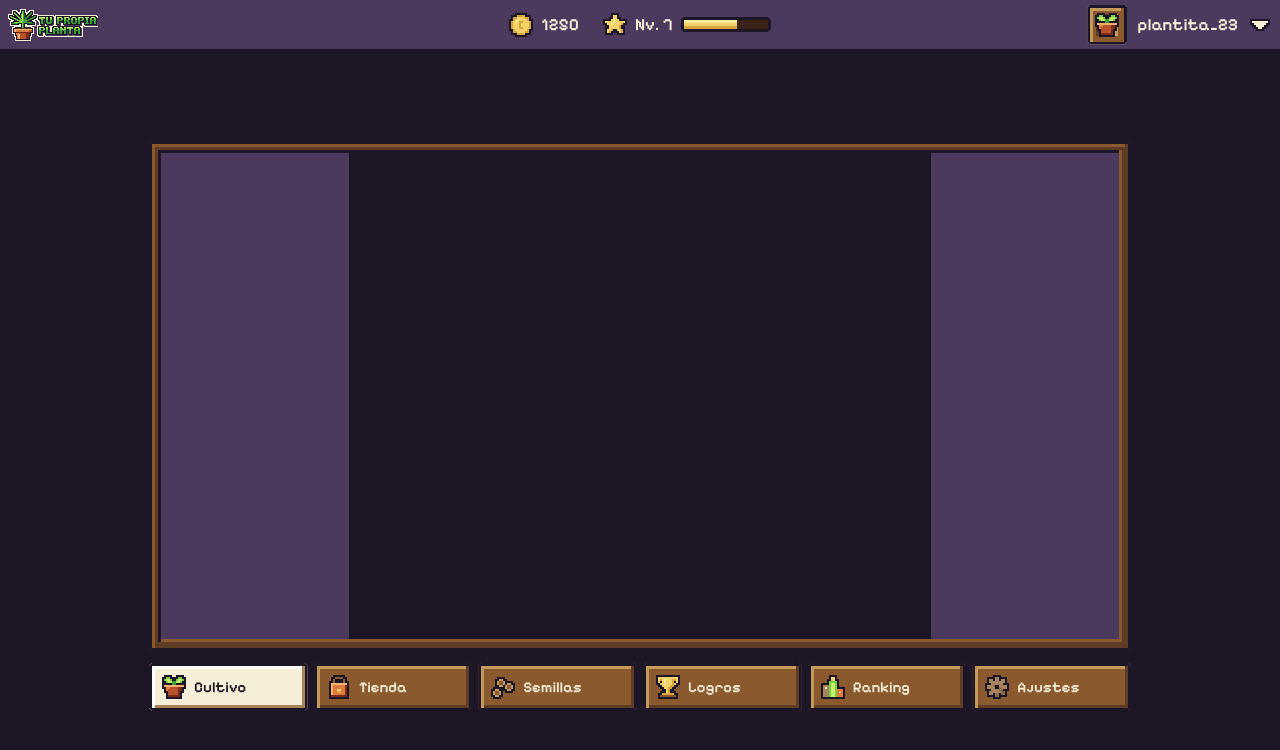
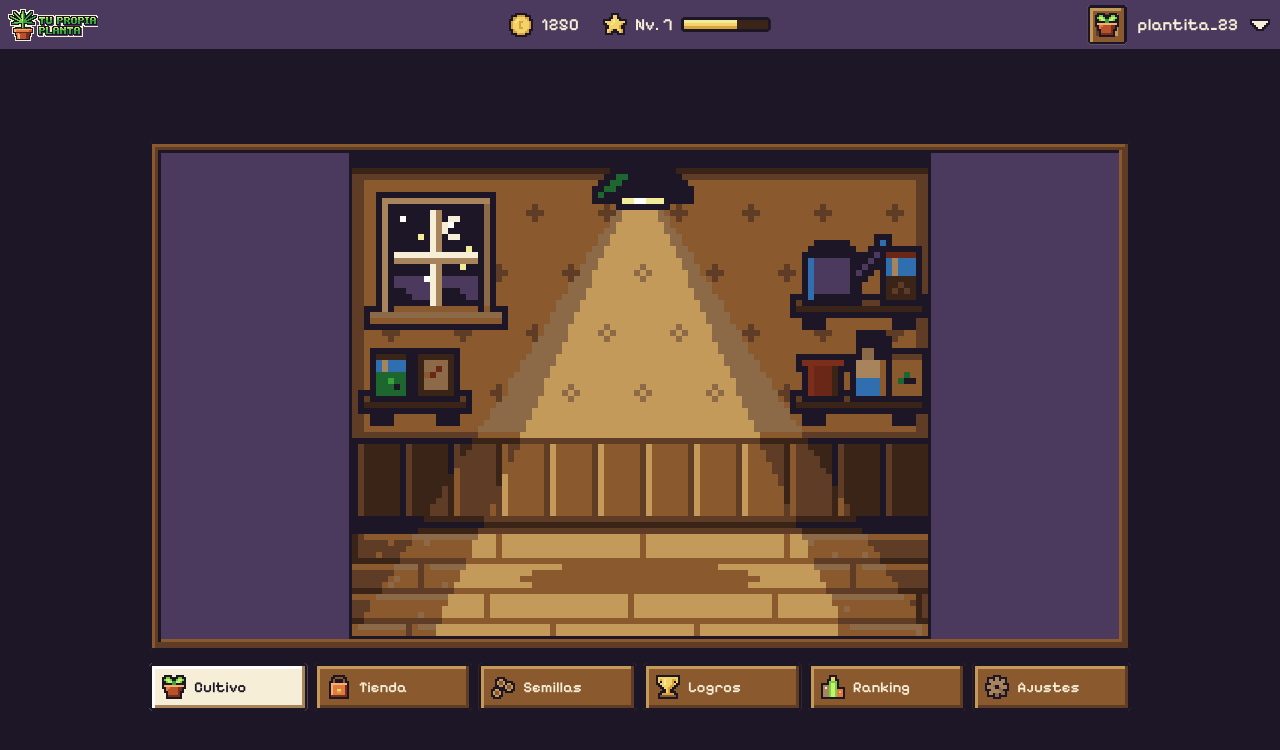
Before and after one commit to yagoduran/tupropiaplanta.es, a Next.js app: page / in a window 1280 px wide. Shown: the top 750 px of the page. Built offline with nearby package versions, Linux system fonts and the light colour scheme.

Commit message:
Añadir escena de cultivo con capas según la hora real
Co-Authored-By: Claude Sonnet 5.5 <noreply@anthropic.com>
Claude-Session: https://claude.ai/code/session_01SERVDvz3oZ1n9KakjwQoCb

```diff
--- a/src/app/page.tsx
+++ b/src/app/page.tsx
@@ -1,5 +1,6 @@
+import { Escena } from "@/components/Escena";
 import { JuegoLayout } from "@/components/JuegoLayout";
 
 export default function Home() {
-  return <JuegoLayout panelEstado={null} escena={null} panelAcciones={null} />;
+  return <JuegoLayout panelEstado={null} escena={<Escena />} panelAcciones={null} />;
 }
--- /dev/null
+++ b/src/components/Escena.tsx
@@ -0,0 +1,39 @@
+"use client";
+
+import { useEffect, useState, type ReactNode } from "react";
+import type { Hora } from "@/lib/diseno";
+import { horaDelDia } from "@/lib/hora";
+import styles from "./juego.module.css";
+
+const CAPAS = ["pared", "ventana", "suelo", "estantes", "lampara"] as const;
+const REVISION_MS = 60_000;
+
+/** Cámara de cultivo: capas de la habitación según la hora real, con la planta encima. */
+export function Escena({ hora, children }: { hora?: Hora; children?: ReactNode }) {
+  const [horaReal, setHoraReal] = useState<Hora>("dia");
+
+  useEffect(() => {
+    if (hora) return;
+    const actualizar = () => setHoraReal(horaDelDia(new Date()));
+    actualizar();
+    const id = setInterval(actualizar, REVISION_MS);
+    return () => clearInterval(id);
+  }, [hora]);
+
+  const momento = hora ?? horaReal;
+
+  return (
+    <>
+      {CAPAS.map((capa) => (
+        // eslint-disable-next-line @next/next/no-img-element
+        <img
+          key={capa}
+          className={styles.capa}
+          src={`/assets/escena/capa-${capa}-${momento}-1x.png`}
+          alt=""
+        />
+      ))}
+      {children}
+    </>
+  );
+}
--- a/src/components/juego.module.css
+++ b/src/components/juego.module.css
@@ -196,3 +196,11 @@
   font-size: var(--f-tab);
   font-weight: 600;
 }
+
+.capa {
+  position: absolute;
+  left: 0;
+  top: 0;
+  width: 100%;
+  height: 100%;
+}
--- /dev/null
+++ b/src/lib/hora.ts
@@ -0,0 +1,10 @@
+import type { Hora } from "./diseno";
+
+/** Momento del día según la hora local del jugador. */
+export function horaDelDia(fecha: Date): Hora {
+  const h = fecha.getHours();
+  if (h >= 6 && h < 9) return "amanecer";
+  if (h >= 9 && h < 18) return "dia";
+  if (h >= 18 && h < 21) return "atardecer";
+  return "noche";
+}
```
